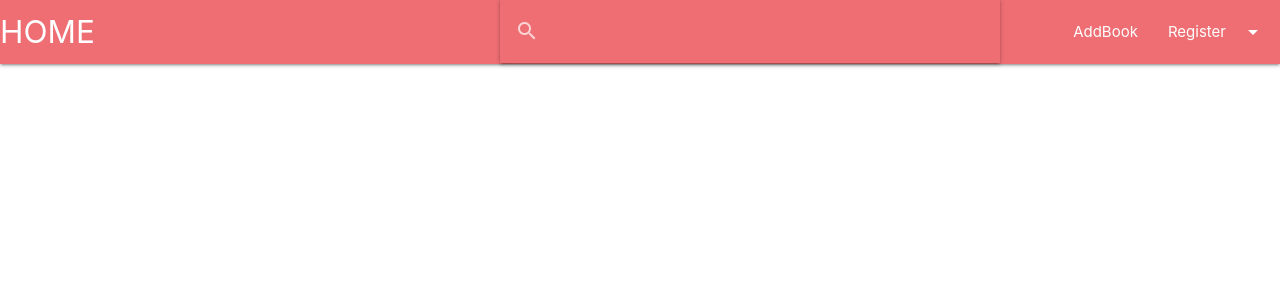
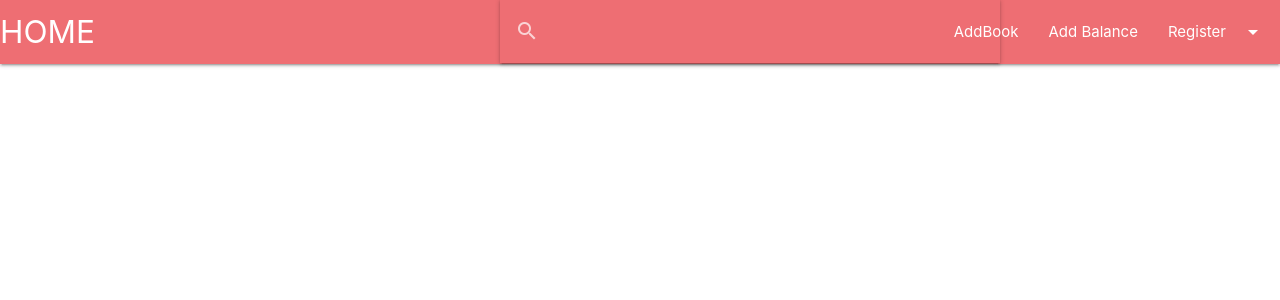
Before and after one commit to Bipin-Maharjan/Sora-99_ADC1, a Django app: template Elibrary/templates/Base/Header.html in a window 1280 px wide. Shown: the top 300 px of the page. Run offline with Django 3.2, Linux system fonts and the light colour scheme; the template is opened without the code that fills it, so the values that code supplies are empty.

Commit message:
Update Navbar.html

```diff
--- a/Elibrary/templates/Base/Navbar.html
+++ b/Elibrary/templates/Base/Navbar.html
@@ -10,6 +10,7 @@
     <a href="/" class="brand-logo">HOME</a>
     <ul class="right hide-on-med-and-down">
       <li><a href="{% url 'ReadBook:addbook' %}">AddBook</a><br></li>
+      <li><a href="{% url 'Payment:updateamount' %}">Add Balance</a><br></li>
       <!-- Dropdown Trigger -->
       <li><a class="dropdown-trigger" href="#!" data-target="dropdown1">Register<i class="material-icons right">arrow_drop_down</i></a></li>
     </ul>
```
